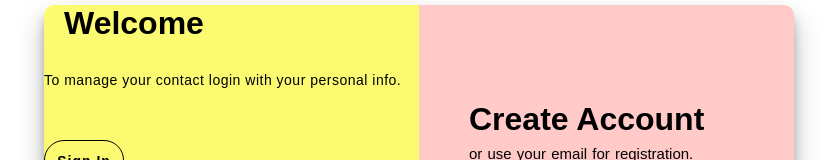
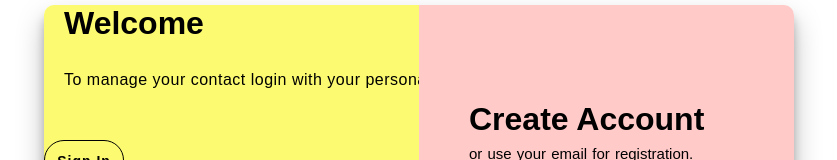
Before and after one commit to sultanarebaka/form-markup, a plain HTML site: page index.html in a window 1280 px wide. Shown: the part 155-315 px from the top of the page, without its empty margins (221-1058 px from the left). Drawn offline with Linux system fonts and the light colour scheme.

Commit message:
Add files via upload

```diff
--- a/style.css
+++ b/style.css
@@ -117,3 +117,9 @@ input {
     padding-bottom: 1vh;
 
   }
+
+  .overlay-panel > p{
+    padding-left: 20px;
+    font-size: 1em;
+
+  }
```
